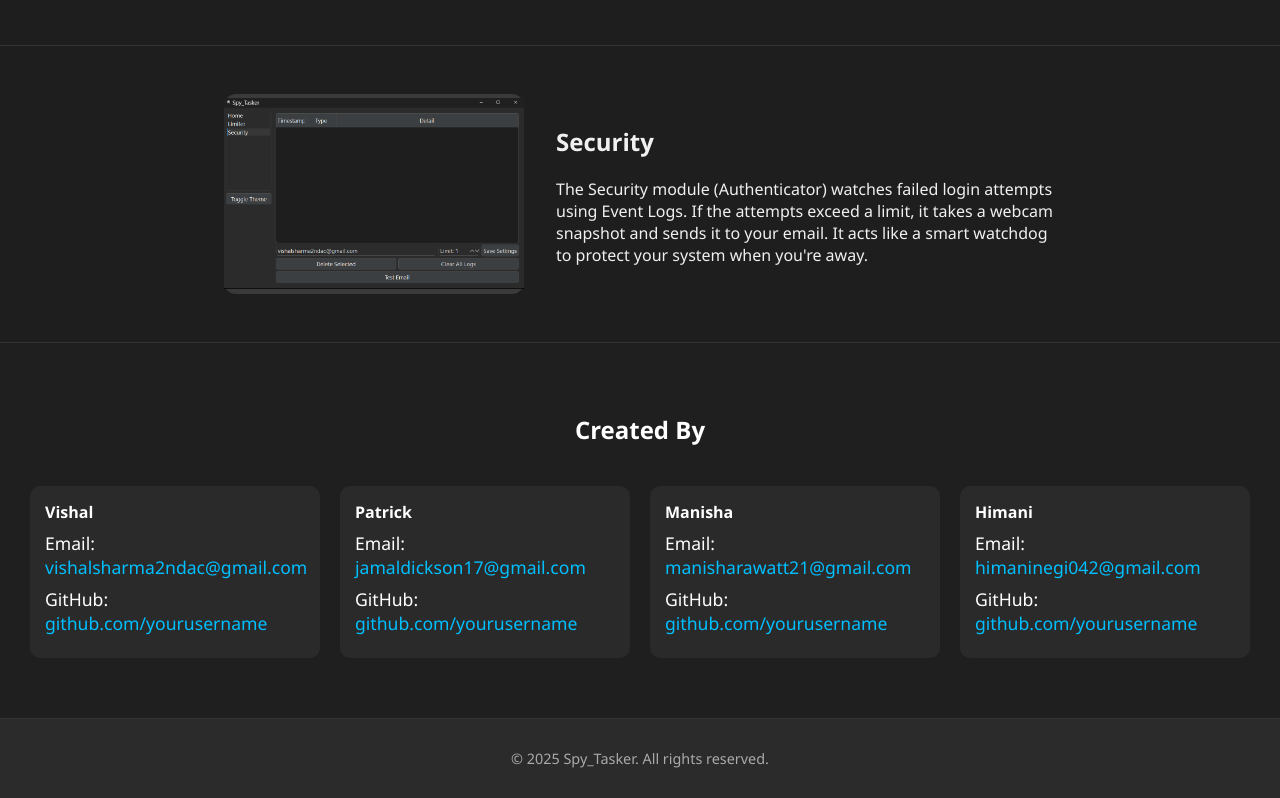
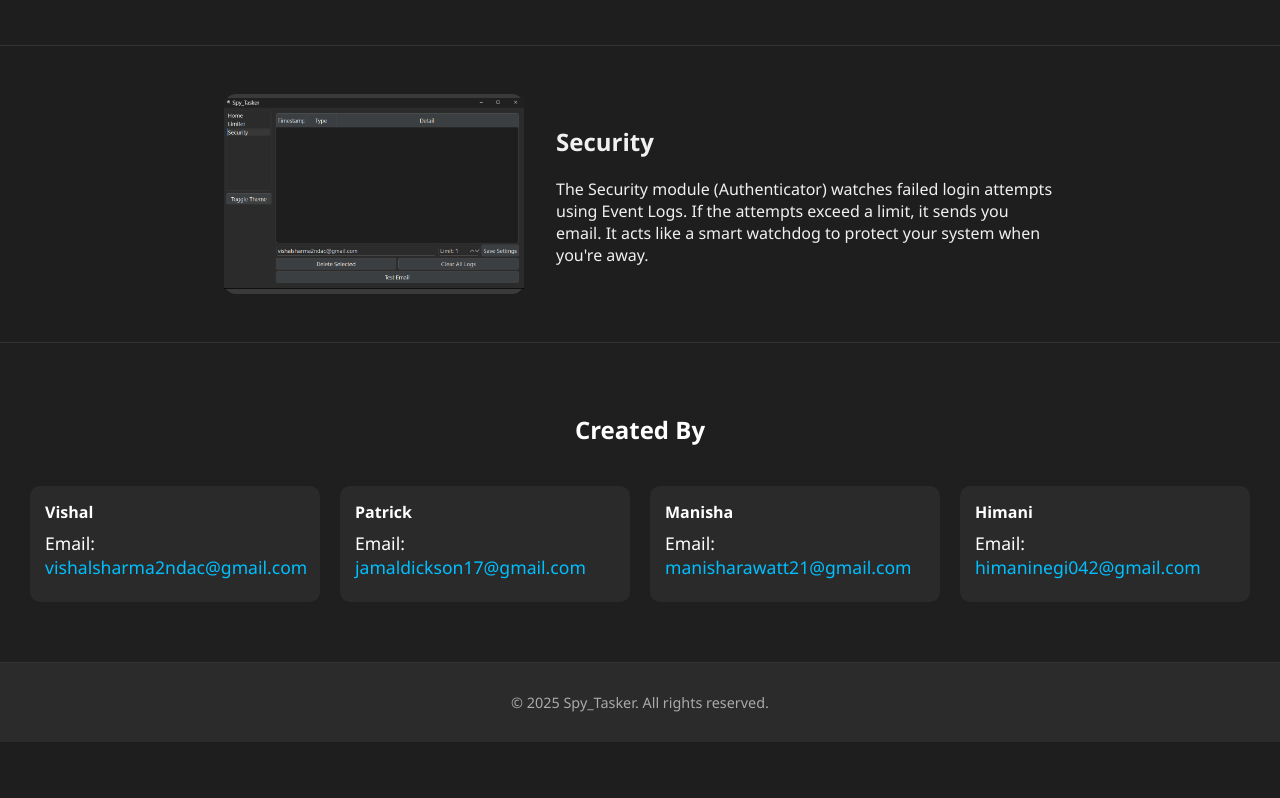
Before and after one commit to Vishal-3183/Spy_Tasker, a plain HTML site: page index.html in a window 1280 px wide. Shown: the part 1093-1891 px from the top of the page. After the commit the page ends 1835 px from the top, so only its background shows below. Drawn offline with Linux system fonts and the light colour scheme.

Commit message:
Update index.html
updated contact information

```diff
--- a/index.html
+++ b/index.html
@@ -85,7 +85,7 @@
         <h2>Security</h2>
         <p>
           The Security module (Authenticator) watches failed login attempts using Event Logs. If the attempts exceed a
-          limit, it takes a webcam snapshot and sends it to your email.
+          limit, it sends you email.
           It acts like a smart watchdog to protect your system when you're away.
         </p>
       </div>
@@ -102,22 +102,22 @@
       <div class="contact-box">
         <strong>Vishal</strong>
         <p>Email: <a href="mailto:vishalsharma2ndac@gmail.com">vishalsharma2ndac@gmail.com</a></p>
-        <p>GitHub: <a href="https://github.com/yourusername" target="_blank">github.com/yourusername</a></p>
+        <!--<p>GitHub: <a href="https://github.com/yourusername" target="_blank">github.com/yourusername</a></p>-->
       </div>
       <div class="contact-box">
         <strong>Patrick</strong>
         <p>Email: <a href="mailto:jamaldickson17@gmail.com">jamaldickson17@gmail.com</a></p>
-        <p>GitHub: <a href="https://github.com/yourusername" target="_blank">github.com/yourusername</a></p>
+<!--         <p>GitHub: <a href="https://github.com/yourusername" target="_blank">github.com/yourusername</a></p>-->
       </div>
       <div class="contact-box">
         <strong>Manisha</strong>
         <p>Email: <a href="mailto:manisharawatt21@gmail.com">manisharawatt21@gmail.com</a></p>
-        <p>GitHub: <a href="https://github.com/yourusername" target="_blank">github.com/yourusername</a></p>
+<!--         <p>GitHub: <a href="https://github.com/yourusername" target="_blank">github.com/yourusername</a></p>-->
       </div>
       <div class="contact-box">
         <strong>Himani</strong>
         <p>Email: <a href="mailto:himaninegi042@gmail.com">himaninegi042@gmail.com</a></p>
-        <p>GitHub: <a href="https://github.com/yourusername" target="_blank">github.com/yourusername</a></p>
+<!--         <p>GitHub: <a href="https://github.com/yourusername" target="_blank">github.com/yourusername</a></p>-->
       </div>
     </div>
   </div>
```
